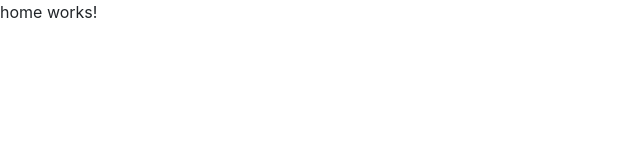
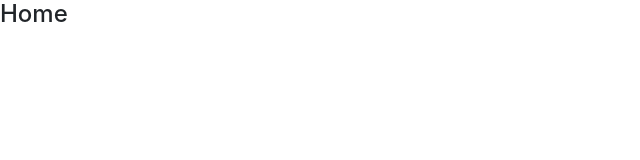
Before and after one commit to nguyeric/Angular-Case-Study, an Angular app: page /home in a window 1280 px wide. Shown: the top 160 px of the page, without its empty margins (0-640 px from the left). Built offline with nearby package versions, Linux system fonts and the light colour scheme.

Commit message:
Update home.component.html

```diff
--- a/src/app/home/home.component.html
+++ b/src/app/home/home.component.html
@@ -1 +1 @@
-<p>home works!</p>
+<h4>Home</h4>
```
